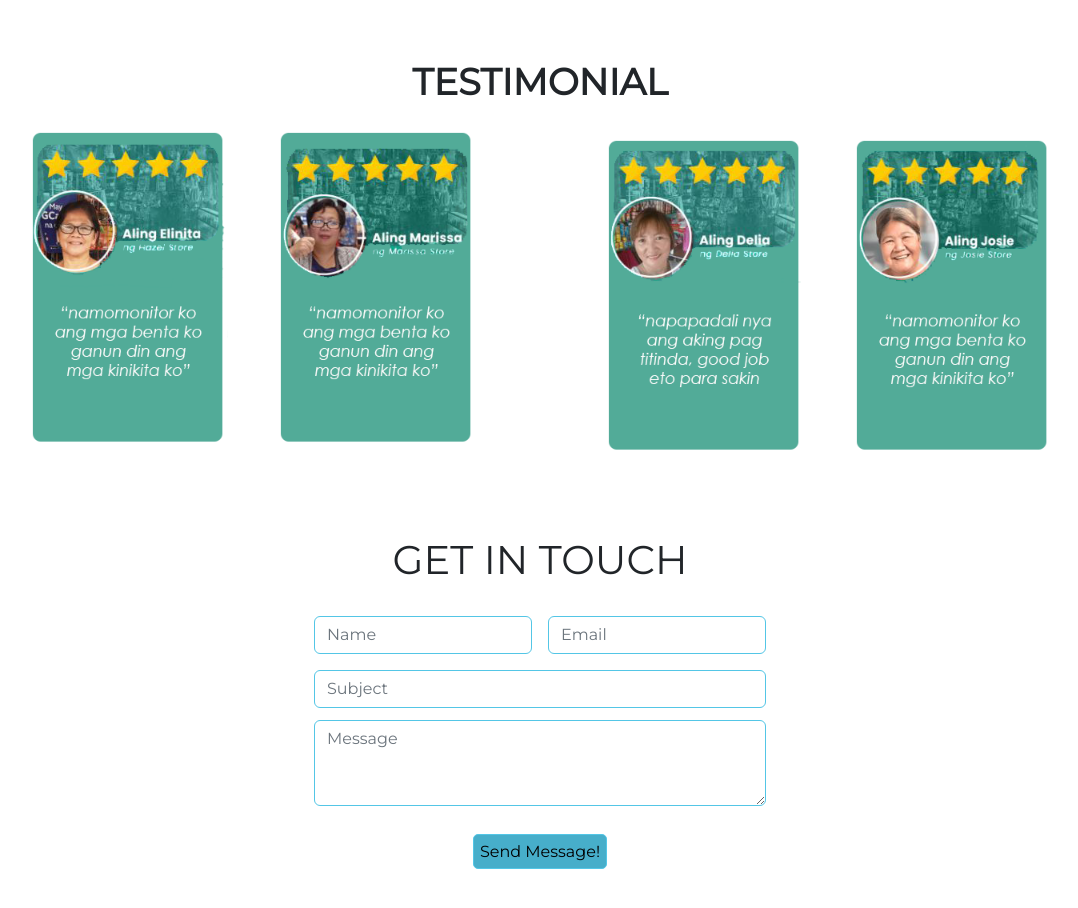
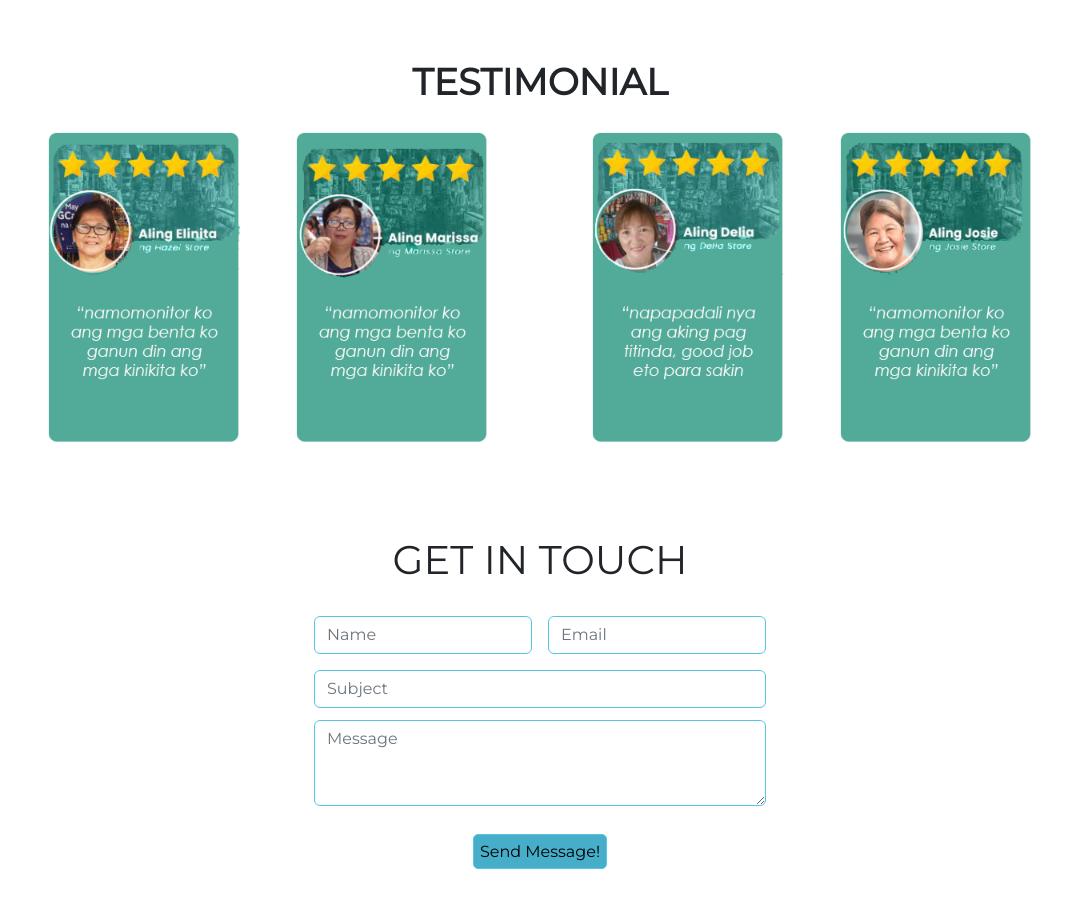
Before and after one commit to DOKKIEEE/Lako-Ph-Beta, a plain HTML site: page index.html in a window 1280 px wide. Shown: the part 1600-2508 px from the top of the page, without its empty margins (100-1178 px from the left). Drawn offline with nearby package versions, Linux system fonts and the light colour scheme.

Commit message:
Lako Ph testimonial spacing fixed

```diff
--- a/index.html
+++ b/index.html
@@ -97,12 +97,12 @@
       <section id="testimonials">
         <div class="testimonialSection">
             <h1 class="text-center mb-4">TESTIMONIAL</h1>
-            <div class="d-flex justify-content-evenly align-items-center flex-column flex-lg-row">
-                <div class="d-flex flex-column flex-md-row mb-sm-3">
+            <div class="d-flex justify-content-evenly justify-content-md-between justify-content-xl-evenly align-items-center flex-column flex-lg-row">
+                <div class="d-flex flex-column flex-md-row flex-lg-row mb-sm-3 ms-lg-5">
                   <img class="testimonialImg me-sm-5" src="images/testi1.png" alt="">
                   <img class="testimonialImg" src="images/testi2.png" alt="">
                 </div>
-                <div class="d-flex flex-column flex-md-row">
+                <div class="d-flex flex-column flex-md-row mb-sm-3 me-lg-5">
                   <img class="testimonialImg me-sm-5" src="images/testi3.png" alt="">
                   <img class="testimonialImg" src="images/testi4.png" alt="">
                 </div>
```
